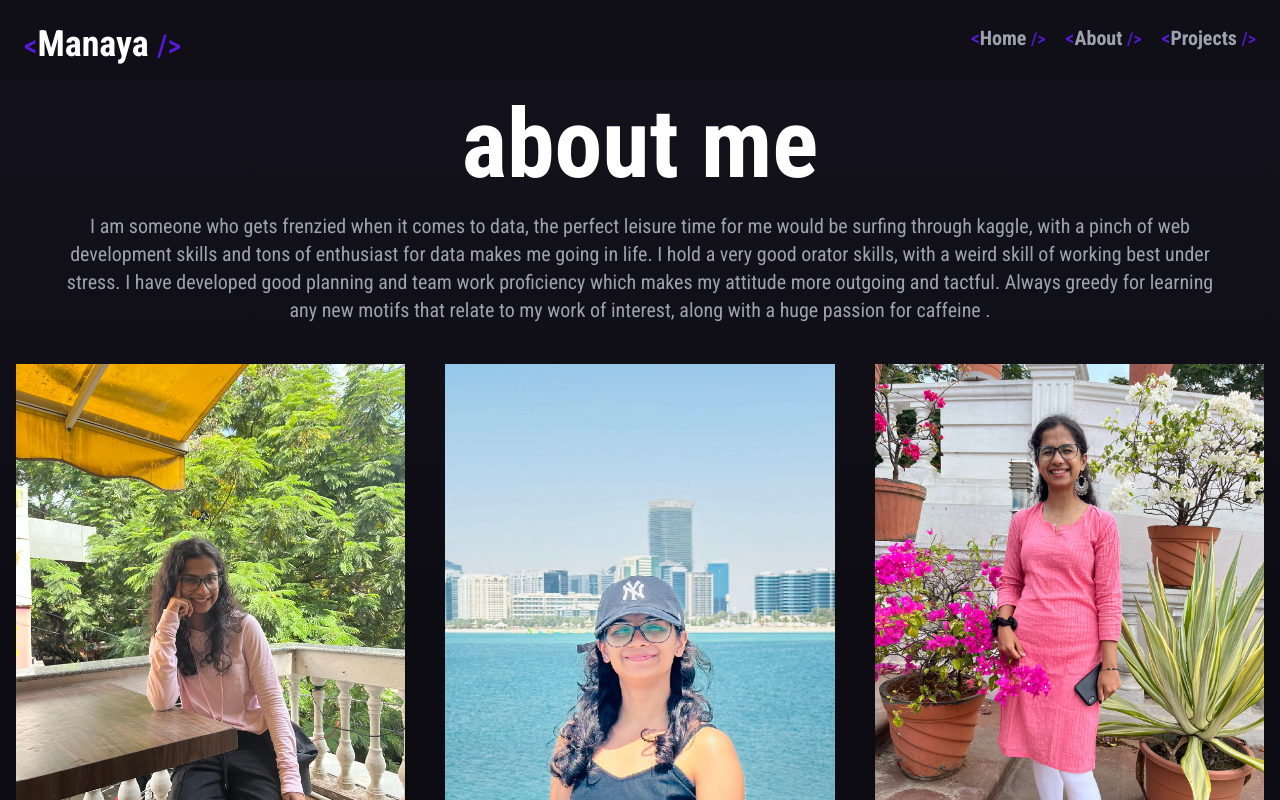
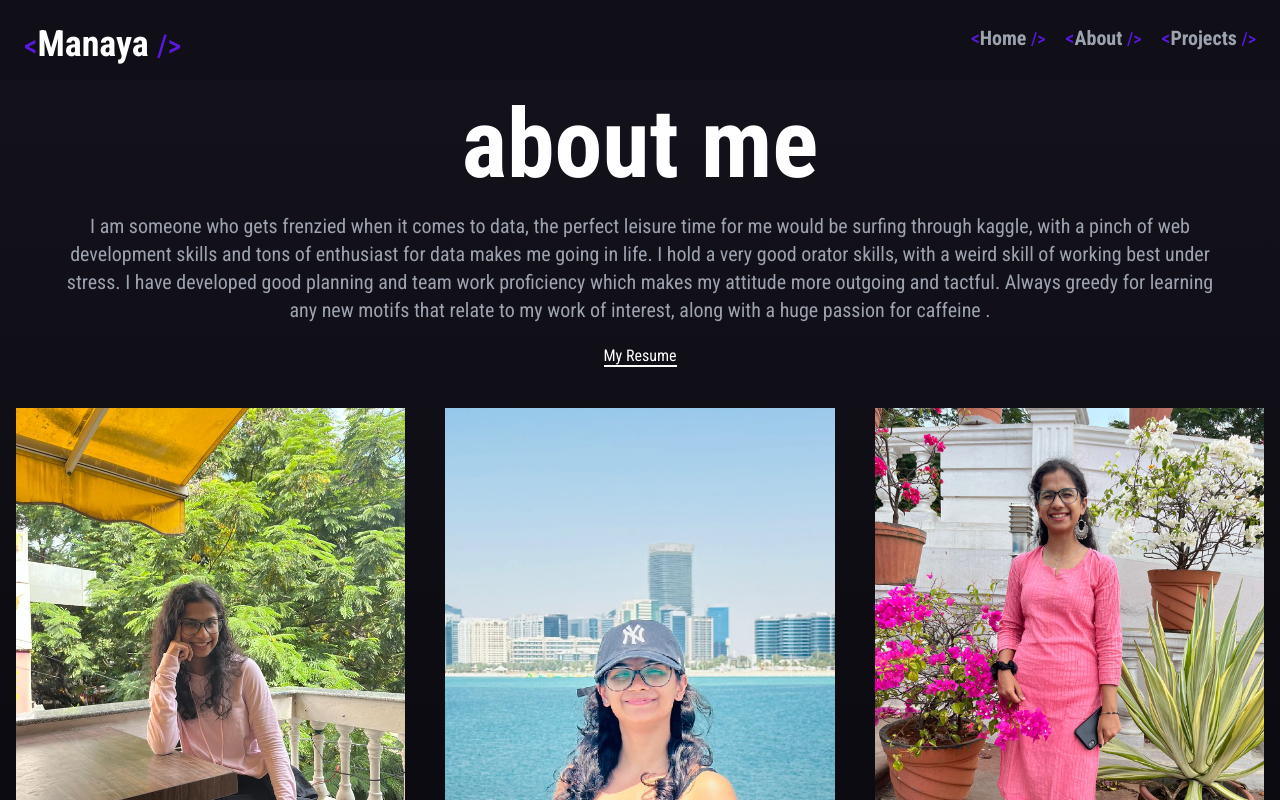
Before and after one commit to YARE0909/portfolio-2023, a Next.js app: page /about in a window 1280 px wide. Shown: the top 800 px of the page. Built offline with nearby package versions, Linux system fonts and the light colour scheme.

Commit message:
minor updates

```diff
--- a/src/pages/about.tsx
+++ b/src/pages/about.tsx
@@ -26,6 +26,11 @@ const About = () => {
               and tactful. Always greedy for learning any new motifs that relate
               to my work of interest, along with a huge passion for caffeine .
             </h1>
+          </div>
+          <div>
+            <a className="border-b-2 border-b-white" href="/manaya.pdf" download>
+              My Resume
+            </a>
           </div>
         </div>
         <div className="w-full flex justify-center gap-10 pt-10">
--- a/src/pages/projects.tsx
+++ b/src/pages/projects.tsx
@@ -53,7 +53,7 @@ const Projects = () => {
               <div>
                 <Image
                   className="rounded-lg"
-                  src="/project1.png"
+                  src="/project2.jpeg"
                   alt=""
                   width={500}
                   height={500}
```
Also changed, not shown: public/project2.jpeg (added), 1 other file (tests, documents, lock files or other folders).
